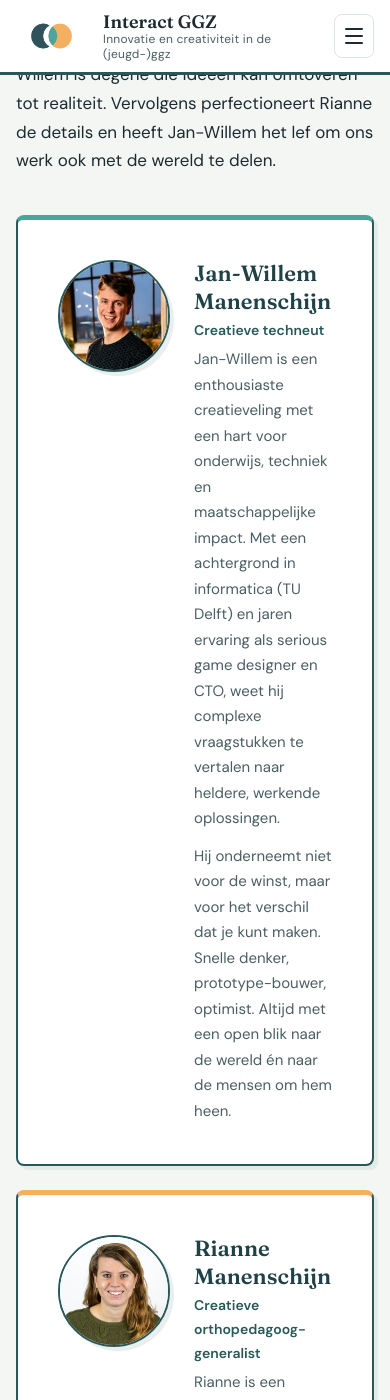
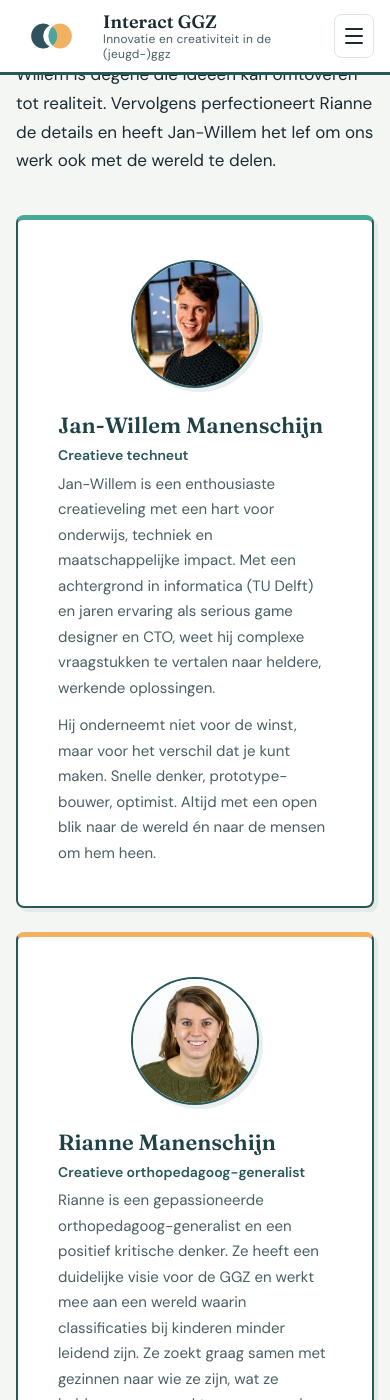
Before and after one commit to janwillemm/jari-website, a Jekyll site: the page built from over-ons.md, in a window 390 px wide and 1400 px high, scrolled down 2003 px. Built offline with Jekyll 4.4.1, drawn with Linux system fonts in a browser that asks for light colours.

Commit message:
Stack team profile cards vertically on mobile so bios use full width.
Co-authored-by: Cursor <cursoragent@cursor.com>

```diff
--- a/_sass/_components.scss
+++ b/_sass/_components.scss
@@ -616,8 +616,14 @@
 }
 
 .team-card--profile {
-  align-items: flex-start;
+  flex-direction: column;
+  align-items: center;
+  gap: $space-md;
   border-top-color: $color-accent;
+
+  > div {
+    width: 100%;
+  }
 
   @media (min-width: $bp-md) {
     flex-direction: row;
@@ -636,8 +642,8 @@
 }
 
 .team-card--profile .team-card__photo {
-  width: 7rem;
-  height: 7rem;
+  width: 8rem;
+  height: 8rem;
   border: $border-weight solid $color-primary;
   box-shadow: $shadow-offset rgba($color-primary, 0.1);
 
```
